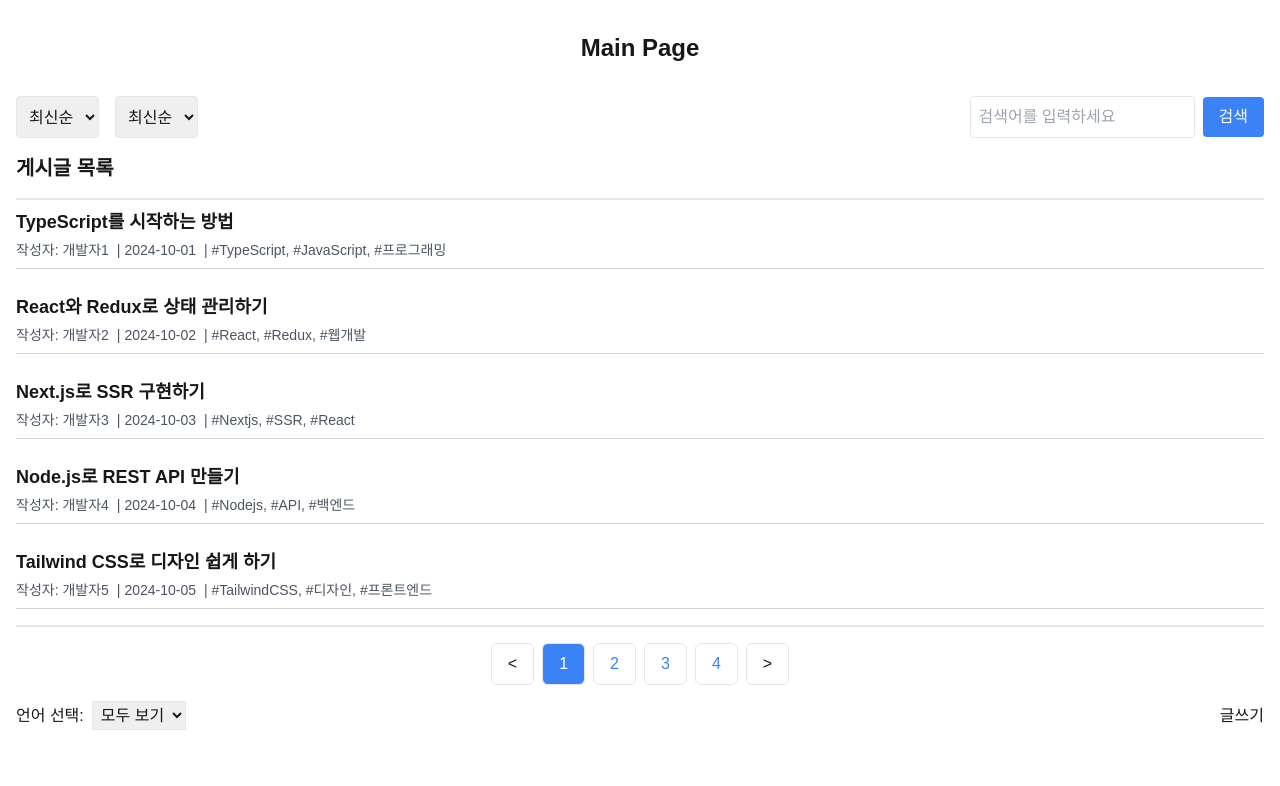
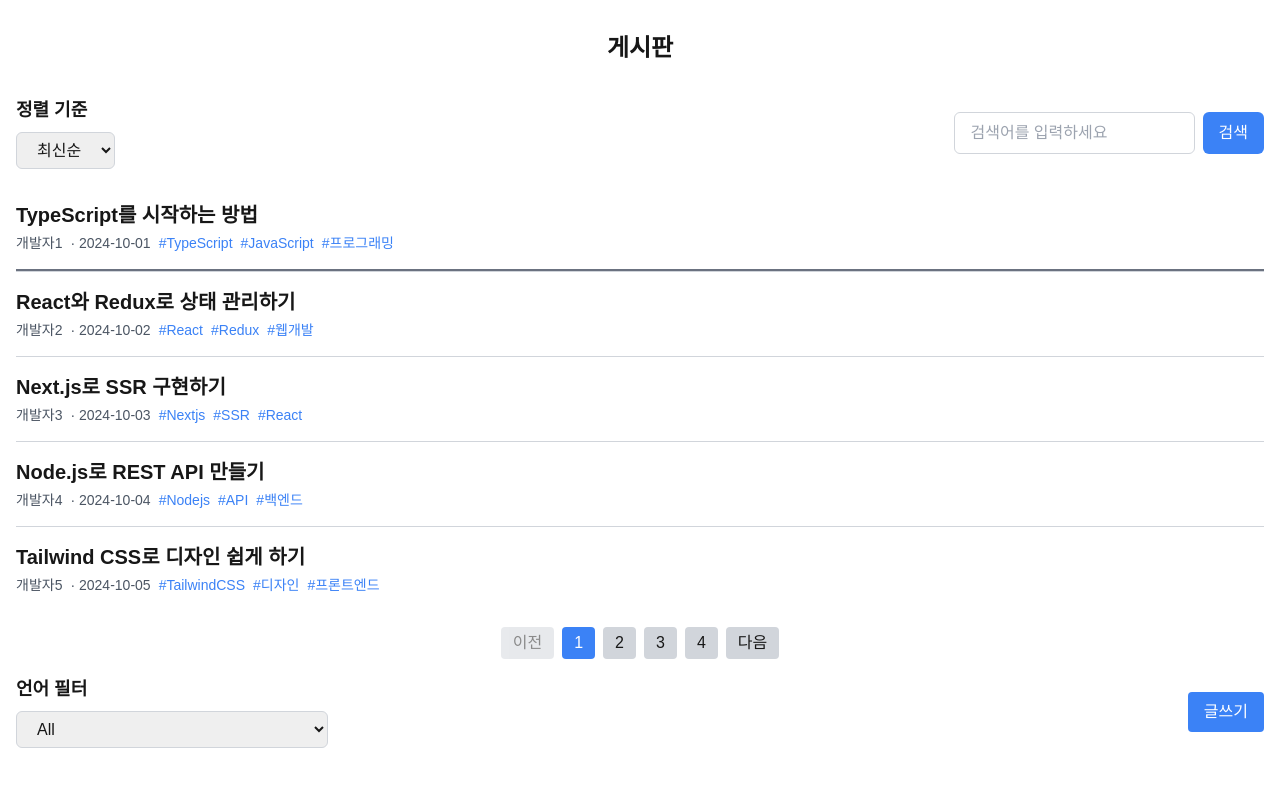
Before and after one commit to songhyein0123/code404, a Next.js app: page /post in a window 1280 px wide. Shown: the top 786 px of the page. Built offline with nearby package versions, Linux system fonts and the light colour scheme.

Commit message:
fix: 오류가 나타난 부분을 모두 변경

```diff
--- a/src/app/post/_components/LanguageFilter.tsx
+++ b/src/app/post/_components/LanguageFilter.tsx
@@ -1,29 +1,27 @@
-import React from "react";
+import React, { useState } from "react";
 
-interface LanguageFilterProps {
-    languages?: string[]; // 필터링할 언어 배열
-    onFilterChange: (language: string) => void; // 언어 변경 시 호출될 함수
-}
+const languages = ["All", "JavaScript", "TypeScript", "Python", "Java", "C++"];
 
-const LanguageFilter = ({ languages = [], onFilterChange }: LanguageFilterProps) => {
+const LanguageFilter = () => {
+    const [selectedLanguage, setSelectedLanguage] = useState("All");
+
+    const handleLanguageChange = (event: React.ChangeEvent<HTMLSelectElement>) => {
+        setSelectedLanguage(event.target.value);
+    };
+
     return (
         <div>
-            <label htmlFor="language" className="mr-2">
-                언어 선택:
-            </label>
+            <h2 className="text-lg font-semibold mb-2">언어 필터</h2>
             <select
-                id="language"
-                onChange={(e) => onFilterChange(e.target.value)} // 언어 선택 시 호출
-                className="border p-1"
+                value={selectedLanguage}
+                onChange={handleLanguageChange}
+                className="border border-gray-300 rounded-md px-4 py-2 w-full focus:outline-none"
             >
-                <option value="">모두 보기</option>
-                {languages.map((language) => {
-                    return (
-                        <option key={language} value={language}>
-                            {language} {/* 언어 옵션 */}
-                        </option>
-                    );
-                })}
+                {languages.map((language, index) => (
+                    <option key={index} value={language}>
+                        {language}
+                    </option>
+                ))}
             </select>
         </div>
     );
--- a/src/app/post/_components/PostList.tsx
+++ b/src/app/post/_components/PostList.tsx
@@ -1,80 +1,83 @@
-import React, { useState } from "react";
+import { useState } from "react";
 
-interface Post {
-    id: number;
-    title: string;
-    author: string;
-    date: string;
-    hashtags: string[];
-}
+import { Post } from "./PostMockData"; // mock_data를 PostMockData.ts에서 import
+
+const POSTS_PER_PAGE = 5; // 페이지당 보여줄 게시글 수
 
 interface PostListProps {
-    posts: Post[];
+    posts: Post[]; // Post 인터페이스를 PostMockData.ts에서 가져옴
 }
 
 const PostList = ({ posts }: PostListProps) => {
-    const [currentPage, setCurrentPage] = useState(1);
-    const postsPerPage = 5;
-    const indexOfLastPost = currentPage * postsPerPage;
-    const indexOfFirstPost = indexOfLastPost - postsPerPage;
-    const currentPosts = posts.slice(indexOfFirstPost, indexOfLastPost);
-    const totalPages = Math.ceil(posts.length / postsPerPage);
+    const [currentPage, setCurrentPage] = useState(1); // 현재 페이지 상태
 
-    const paginate = (pageNumber: number) => setCurrentPage(pageNumber);
-    const nextPage = () => currentPage < totalPages && setCurrentPage(currentPage + 1);
-    const prevPage = () => currentPage > 1 && setCurrentPage(currentPage - 1);
+    // 전체 페이지 수 계산
+    const totalPages = Math.ceil(posts.length / POSTS_PER_PAGE);
+
+    // 현재 페이지에 해당하는 게시글 가져오기
+    const currentPosts = posts.slice((currentPage - 1) * POSTS_PER_PAGE, currentPage * POSTS_PER_PAGE);
+
+    // 페이지 이동 함수
+    const handlePageChange = (pageNumber: number) => {
+        setCurrentPage(pageNumber);
+    };
 
     return (
         <div>
-            <h2 className="text-xl font-bold mb-4">게시글 목록</h2>
+            <div className="divide-y divide-gray-300">
+                {currentPosts.map((post) => (
+                    <div key={post.id} className="border-b-2 border-gray-500 py-4">
+                        {/* 첫 번째 줄: 제목 */}
+                        <h2 className="text-xl font-bold mb-1">{post.title}</h2>
 
-            {/* 게시글 리스트 상단 두꺼운 가로선 */}
-            <div className="border-b-2 mb-2" />
-
-            <ul className="space-y-4">
-                {currentPosts.map((post) => (
-                    <li key={post.id} className="pb-2">
-                        {/* 제목 섹션 */}
-                        <div className="font-semibold text-lg mb-1">{post.title}</div>
-
-                        {/* 작성자, 작성 날짜, 해시태그 섹션 */}
-                        <div className="text-sm text-gray-600 space-x-2">
-                            <span>작성자: {post.author}</span>
-                            <span>| {post.date}</span>
-                            <span>| {post.hashtags.join(", ")}</span>
+                        {/* 두 번째 줄: 작성자, 날짜, 해시태그 */}
+                        <div className="text-sm text-gray-600 flex flex-wrap items-center">
+                            <span className="mr-2">{post.author}</span>
+                            <span className="mr-2">· {post.date}</span>
+                            <div className="flex flex-wrap">
+                                {post.hashtags.map((tag, index) => (
+                                    <span key={index} className="text-blue-500 mr-2">
+                                        {" "}
+                                        {tag}{" "}
+                                    </span>
+                                ))}
+                            </div>
                         </div>
-
-                        {/* 각 게시글 간의 얇은 가로선 */}
-                        <div className="border-b border-gray-300 mt-2" />
-                    </li>
+                    </div>
                 ))}
-            </ul>
-
-            {/* 게시글 리스트 하단 두꺼운 가로선 */}
-            <div className="border-b-2 mt-2" />
+            </div>
 
             {/* 페이지네이션 */}
-            <div className="flex justify-center mt-4 items-center">
-                <button onClick={prevPage} disabled={currentPage === 1} className="mx-1 px-4 py-2 border rounded-md">
-                    &lt;
+            <div className="flex justify-center items-center space-x-2 mt-4">
+                {/* 이전 페이지로 이동 */}
+                <button
+                    onClick={() => handlePageChange(currentPage - 1)}
+                    disabled={currentPage === 1}
+                    className="px-3 py-1 bg-gray-300 rounded hover:bg-gray-400 disabled:opacity-50"
+                >
+                    이전
                 </button>
-                {Array.from({ length: totalPages }, (_, index) => (
+
+                {/* 페이지 번호 */}
+                {Array.from({ length: totalPages }, (_, index) => index + 1).map((pageNumber) => (
                     <button
-                        key={index + 1}
-                        onClick={() => paginate(index + 1)}
-                        className={`mx-1 px-4 py-2 border rounded-md ${
-                            currentPage === index + 1 ? "bg-blue-500 text-white" : "bg-white text-blue-500"
-                        }`}
+                        key={pageNumber}
+                        onClick={() => handlePageChange(pageNumber)}
+                        className={`px-3 py-1 ${
+                            currentPage === pageNumber ? "bg-blue-500 text-white" : "bg-gray-300"
+                        } rounded hover:bg-gray-400`}
                     >
-                        {index + 1}
+                        {pageNumber}
                     </button>
                 ))}
+
+                {/* 다음 페이지로 이동 */}
                 <button
-                    onClick={nextPage}
+                    onClick={() => handlePageChange(currentPage + 1)}
                     disabled={currentPage === totalPages}
-                    className="mx-1 px-4 py-2 border rounded-md"
+                    className="px-3 py-1 bg-gray-300 rounded hover:bg-gray-400 disabled:opacity-50"
                 >
-                    &gt;
+                    다음
                 </button>
             </div>
         </div>
--- a/src/app/post/_components/Search.tsx
+++ b/src/app/post/_components/Search.tsx
@@ -1,17 +1,32 @@
-export function Search({ onSearch }: { onSearch: (query: string) => void }) {
-    const handleSearch = (e: React.FormEvent) => {
-        e.preventDefault();
-        const formData = new FormData(e.target as HTMLFormElement);
-        const query = formData.get("search")?.toString() || "";
-        onSearch(query);
+import React, { useState } from "react";
+
+const Search = () => {
+    const [searchTerm, setSearchTerm] = useState("");
+
+    const handleSearchChange = (event: React.ChangeEvent<HTMLInputElement>) => {
+        setSearchTerm(event.target.value);
+    };
+
+    const handleSearchSubmit = (event: React.FormEvent) => {
+        event.preventDefault();
+        // 검색 기능 구현
+        console.log("검색어:", searchTerm);
     };
 
     return (
-        <form onSubmit={handleSearch} className="relative">
-            <input type="text" name="search" placeholder="검색어를 입력하세요" className="border rounded p-2" />
-            <button type="submit" className="bg-blue-500 text-white px-4 py-2 rounded ml-2">
+        <form onSubmit={handleSearchSubmit} className="flex space-x-2">
+            <input
+                type="text"
+                value={searchTerm}
+                onChange={handleSearchChange}
+                placeholder="검색어를 입력하세요"
+                className="border border-gray-300 rounded-md px-4 py-2 focus:outline-none"
+            />
+            <button type="submit" className="bg-blue-500 text-white px-4 py-2 rounded-md hover:bg-blue-600">
                 검색
             </button>
         </form>
     );
-}
+};
+
+export default Search;
--- a/src/app/post/_components/SortDropdown.tsx
+++ b/src/app/post/_components/SortDropdown.tsx
@@ -1,12 +1,25 @@
-export function SortDropdown({ onSortChange }: { onSortChange: (value: string) => void }) {
-    const handleChange = (e: React.ChangeEvent<HTMLSelectElement>) => {
-        onSortChange(e.target.value);
+import React, { useState } from "react";
+
+const SortDropdown = () => {
+    const [sortOption, setSortOption] = useState("latest");
+
+    const handleSortChange = (event: React.ChangeEvent<HTMLSelectElement>) => {
+        setSortOption(event.target.value);
     };
 
     return (
-        <select onChange={handleChange} className="border rounded p-2">
-            <option value="latest">최신순</option>
-            <option value="title">제목순</option>
-        </select>
+        <div>
+            <h2 className="text-lg font-semibold mb-2">정렬 기준</h2>
+            <select
+                value={sortOption}
+                onChange={handleSortChange}
+                className="border border-gray-300 rounded-md px-4 py-2 w-full focus:outline-none"
+            >
+                <option value="latest">최신순</option>
+                <option value="title">제목순</option>
+            </select>
+        </div>
     );
-}
+};
+
+export default SortDropdown;
--- a/src/app/post/page.tsx
+++ b/src/app/post/page.tsx
@@ -1,240 +1,52 @@
 "use client";
 
-import { useState } from "react";
-import { Search } from "./_components/Search";
-import { SortDropdown } from "./_components/SortDropdown";
+import PostList from "./_components/PostList";
+import Search from "./_components/Search";
+import SortDropdown from "./_components/SortDropdown";
 import LanguageFilter from "./_components/LanguageFilter";
-import PostList from "./_components/PostList";
+import { PostMockData } from "./_components/PostMockData";
+import { useRouter } from "next/navigation"; // useRouter import 추가
 
-interface Post {
-    id: number;
-    title: string;
-    author: string;
-    date: string;
-    hashtags: string[];
-}
-
-export default function post() {
-    // Mock_data
-    const mock_data: Post[] = [
-        {
-            id: 1,
-            title: "TypeScript를 시작하는 방법",
-            author: "개발자1",
-            date: "2024-10-01",
-            hashtags: ["#TypeScript", "#JavaScript", "#프로그래밍"]
-        },
-        {
-            id: 2,
-            title: "React와 Redux로 상태 관리하기",
-            author: "개발자2",
-            date: "2024-10-02",
-            hashtags: ["#React", "#Redux", "#웹개발"]
-        },
-        {
-            id: 3,
-            title: "Next.js로 SSR 구현하기",
-            author: "개발자3",
-            date: "2024-10-03",
-            hashtags: ["#Nextjs", "#SSR", "#React"]
-        },
-        {
-            id: 4,
-            title: "Node.js로 REST API 만들기",
-            author: "개발자4",
-            date: "2024-10-04",
-            hashtags: ["#Nodejs", "#API", "#백엔드"]
-        },
-        {
-            id: 5,
-            title: "Tailwind CSS로 디자인 쉽게 하기",
-            author: "개발자5",
-            date: "2024-10-05",
-            hashtags: ["#TailwindCSS", "#디자인", "#프론트엔드"]
-        },
-        {
-            id: 6,
-            title: "Python으로 데이터 분석 시작하기",
-            author: "개발자6",
-            date: "2024-10-06",
-            hashtags: ["#Python", "#데이터분석", "#AI"]
-        },
-        {
-            id: 7,
-            title: "Git과 GitHub로 협업하기",
-            author: "개발자7",
-            date: "2024-10-07",
-            hashtags: ["#Git", "#GitHub", "#협업"]
-        },
-        {
-            id: 8,
-            title: "Docker를 활용한 배포 전략",
-            author: "개발자8",
-            date: "2024-10-08",
-            hashtags: ["#Docker", "#배포", "#DevOps"]
-        },
-        {
-            id: 9,
-            title: "GraphQL로 효율적인 데이터 가져오기",
-            author: "개발자9",
-            date: "2024-10-09",
-            hashtags: ["#GraphQL", "#데이터", "#API"]
-        },
-        {
-            id: 10,
-            title: "Jest로 유닛 테스트하기",
-            author: "개발자10",
-            date: "2024-10-10",
-            hashtags: ["#Jest", "#테스트", "#프론트엔드"]
-        },
-        {
-            id: 11,
-            title: "Firebase로 인증 시스템 구축하기",
-            author: "개발자11",
-            date: "2024-10-11",
-            hashtags: ["#Firebase", "#인증", "#백엔드"]
-        },
-        {
-            id: 12,
-            title: "CSS Grid와 Flexbox 비교하기",
-            author: "개발자12",
-            date: "2024-10-12",
-            hashtags: ["#CSS", "#Grid", "#Flexbox"]
-        },
-        {
-            id: 13,
-            title: "웹 접근성을 고려한 개발",
-            author: "개발자13",
-            date: "2024-10-13",
-            hashtags: ["#웹접근성", "#UX", "#디자인"]
-        },
-        {
-            id: 14,
-            title: "API 보안을 위한 Best Practices",
-            author: "개발자14",
-            date: "2024-10-14",
-            hashtags: ["#API", "#보안", "#백엔드"]
-        },
-        {
-            id: 15,
-            title: "Sass로 CSS를 더 쉽게 관리하기",
-            author: "개발자15",
-            date: "2024-10-15",
-            hashtags: ["#Sass", "#CSS", "#프론트엔드"]
-        },
-        {
-            id: 16,
-            title: "Angular로 SPA 개발하기",
-            author: "개발자16",
-            date: "2024-10-16",
-            hashtags: ["#Angular", "#SPA", "#웹개발"]
-        },
-        {
-            id: 17,
-            title: "Kubernetes로 컨테이너 관리하기",
-            author: "개발자17",
-            date: "2024-10-17",
-            hashtags: ["#Kubernetes", "#컨테이너", "#DevOps"]
-        },
-        {
-            id: 18,
-            title: "React Native로 모바일 앱 개발하기",
-            author: "개발자18",
-            date: "2024-10-18",
-            hashtags: ["#ReactNative", "#모바일앱", "#프로그래밍"]
-        },
-        {
-            id: 19,
-            title: "기계 학습의 기초 이해하기",
-            author: "개발자19",
-            date: "2024-10-19",
-            hashtags: ["#MachineLearning", "#AI", "#데이터"]
-        },
-        {
-            id: 20,
-            title: "Cloud Computing의 장점",
-            author: "개발자20",
-            date: "2024-10-20",
-            hashtags: ["#Cloud", "#컴퓨팅", "#IT"]
-        }
-    ];
-
-    const allHashtags = [
-        "#TypeScript",
-        "#JavaScript",
-        "#프로그래밍",
-        "#React",
-        "#Redux",
-        "#웹개발",
-        "#Nextjs",
-        "#SSR",
-        "#React",
-        "#Nodejs",
-        "#API",
-        "#백엔드",
-        "#TailwindCSS",
-        "#디자인",
-        "#프론트엔드"
-    ];
-
-    // 상태 관리
-    const [posts, setPosts] = useState(mock_data);
-    const [selectedTags, setSelectedTags] = useState<string[]>([]);
-    const [searchQuery, setSearchQuery] = useState<string>("");
-    const [sortOption, setSortOption] = useState<string>("latest");
-
-    // 검색 기능
-    const handleSearch = (query: string) => {
-        setSearchQuery(query);
-        const filteredPosts = mock_data.filter(
-            (post) => post.title.includes(query) || post.hashtags.some((tag) => tag.includes(query))
-        );
-        setPosts(filteredPosts);
+export default function PostPage() {
+    const router = useRouter(); // useRouter 훅 사용
+    // 글쓰기 페이지로 이동하는 함수
+    const handleWriteClick = () => {
+        router.push("/post/write"); // post/write 페이지로 이동
     };
-
-    // 해시태그 필터링
-    const handleTagChange = (tag: string) => {
-        const updatedTags = selectedTags.includes(tag) ? selectedTags.filter((t) => t !== tag) : [...selectedTags, tag];
-        setSelectedTags(updatedTags);
-    };
-
-    // 정렬 기능
-    const handleSortChange = (value: string) => {
-        setSortOption(value);
-        const sortedPosts = [...posts].sort((a, b) => {
-            if (value === "title") {
-                return a.title.localeCompare(b.title);
-            } else {
-                return new Date(b.date).getTime() - new Date(a.date).getTime();
-            }
-        });
-        setPosts(sortedPosts);
-    };
-
     return (
         <div className="container mx-auto px-4">
-            <h1 className="text-2xl font-bold text-center my-8">Main Page</h1>
+            <h1 className="text-2xl font-bold text-center my-8">게시판</h1>
 
-            {/* 정렬 및 검색 컴포넌트 */}
-            <div className="flex justify-between mb-4">
+            <div className="flex justify-between items-center mb-4">
+                {/* 최신순, 제목순 정렬 드롭다운 */}
                 <div className="flex space-x-4">
-                    <SortDropdown onSortChange={handleSortChange} />
-                    <SortDropdown onSortChange={handleSortChange} />
+                    <SortDropdown />
                 </div>
-                <div>
-                    <Search onSearch={handleSearch} />
-                </div>
+
+                {/* 검색 인풋과 버튼 */}
+                <Search />
             </div>
 
-            {/* 게시글 리스트 컴포넌트 */}
+            {/* 게시글 목록 */}
             <div className="mb-4">
-                <PostList posts={mock_data} />
+                <PostList posts={PostMockData} />
             </div>
 
-            {/* 언어 필터 및 글쓰기 버튼 컴포넌트 */}
-            <div className="flex justify-between mb-4">
-                <LanguageFilter />
-                <button className="btn-primary">글쓰기</button>
+            <div className="flex justify-between items-center mt-4">
+                {/* 왼쪽: 언어 필터 */}
+                <div className="w-1/4">
+                    <LanguageFilter />
+                </div>
+
+                {/* 오른쪽: 글쓰기 버튼 */}
+
+                {/* 글쓰기 버튼 */}
+                <button
+                    onClick={handleWriteClick}
+                    className="px-4 py-2 bg-blue-500 text-white rounded hover:bg-blue-600"
+                >
+                    글쓰기
+                </button>
             </div>
         </div>
     );
```
